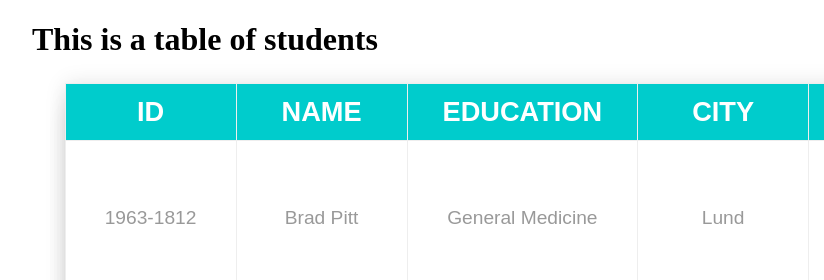
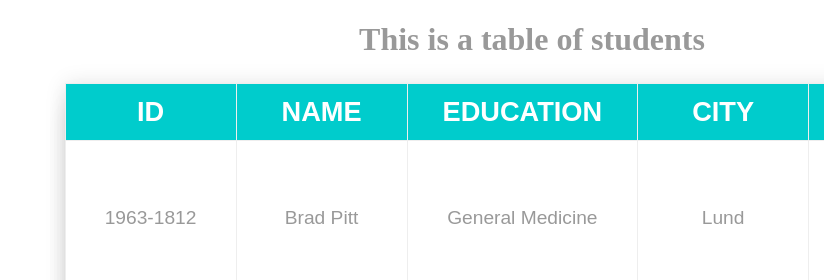
Before and after one commit to TirsaRP/FooCafe_Javascript_Class2, a plain HTML site: page Doua/index.html in a window 1280 px wide. Shown: the top 280 px of the page, 108-932 px from the left. Drawn offline with Linux system fonts and the light colour scheme; grey boxes are pictures that could not be loaded.

Commit message:
Update tableStyle.css

```diff
--- a/Doua/tableStyle.css
+++ b/Doua/tableStyle.css
@@ -20,6 +20,10 @@ table {
      0px 30px 20px rgba(0,0,0,0.05);
 }
 
+h1{
+    text-align: center;
+    color: #999;
+}
 
 tr:hover {
  background: #f4f4f4;
```
